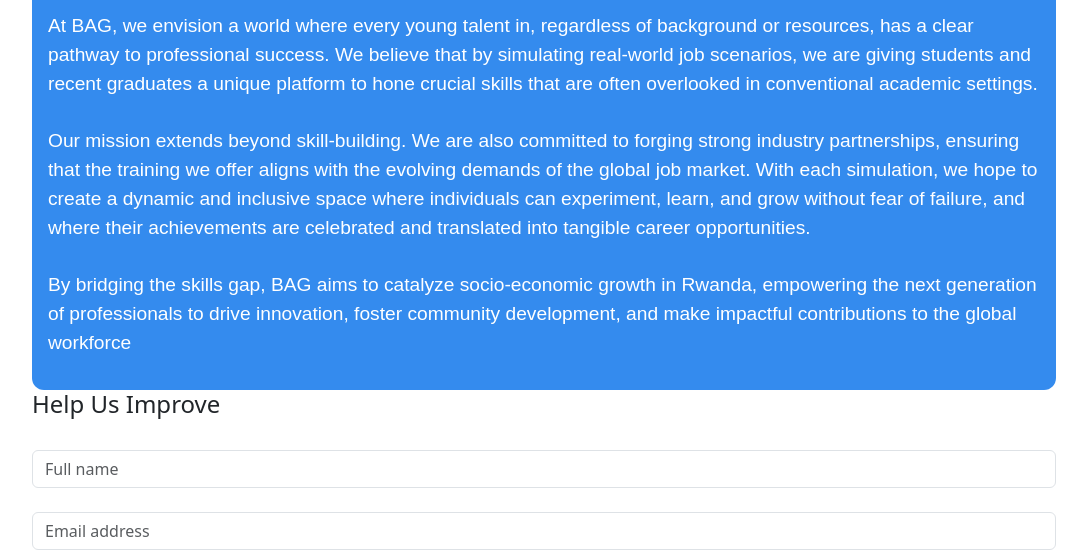
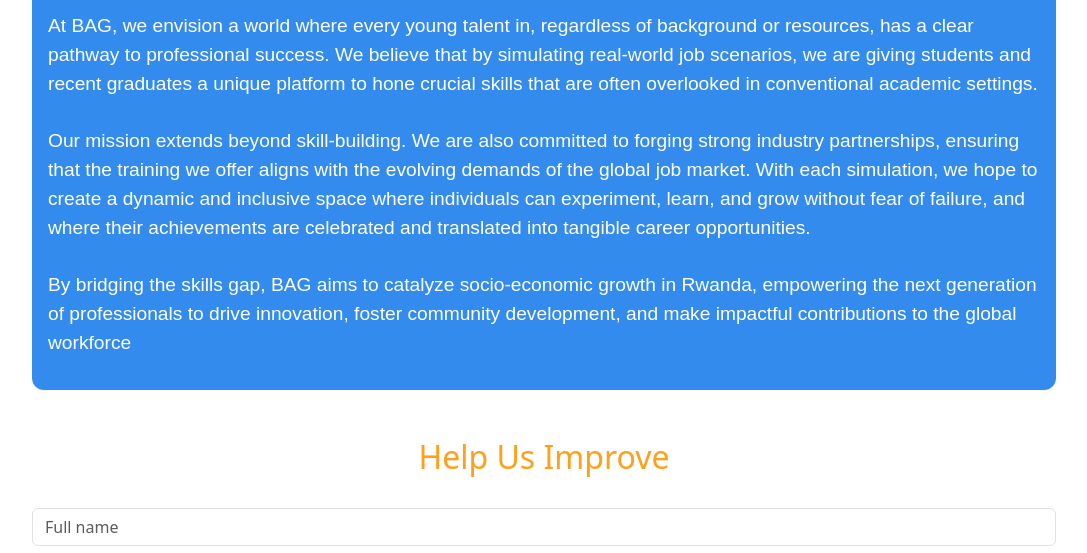
Before and after one commit to Kwaku28/bag, a plain HTML site: page index.html in a window 1280 px wide. Shown: the part 396-949 px from the top of the page, without its empty margins (96-1183 px from the left). Drawn offline with nearby package versions, Linux system fonts and the light colour scheme; a script that the page names is missing.

Commit message:
Add basic styling

```diff
--- a/style.css
+++ b/style.css
@@ -54,7 +54,10 @@
 }
 
 main {
+  display: flex;
+  flex-direction: column;
   padding: 1rem 2rem;
+  gap: 3rem;
 }
 
 aside {
@@ -76,7 +79,8 @@
   text-align: center;
 }
 
-h2 span {
+h2 span,
+.feedback h4 {
   --tw-text-opacity: 1;
   color: rgb(255 159 26 / var(--tw-text-opacity));
 }
@@ -85,6 +89,10 @@
   font-size: 1.2rem;
   font-weight: 500;
   line-height: 1.5;
+}
+
+.feedback h4 {
+  text-align: center;
 }
 
 @media (min-width: 768px) {
@@ -103,4 +111,8 @@
   h2 {
     font-size: 2.5rem;
   }
+
+  .feedback h4 {
+    font-size: 2rem;
+  }
 }
```
